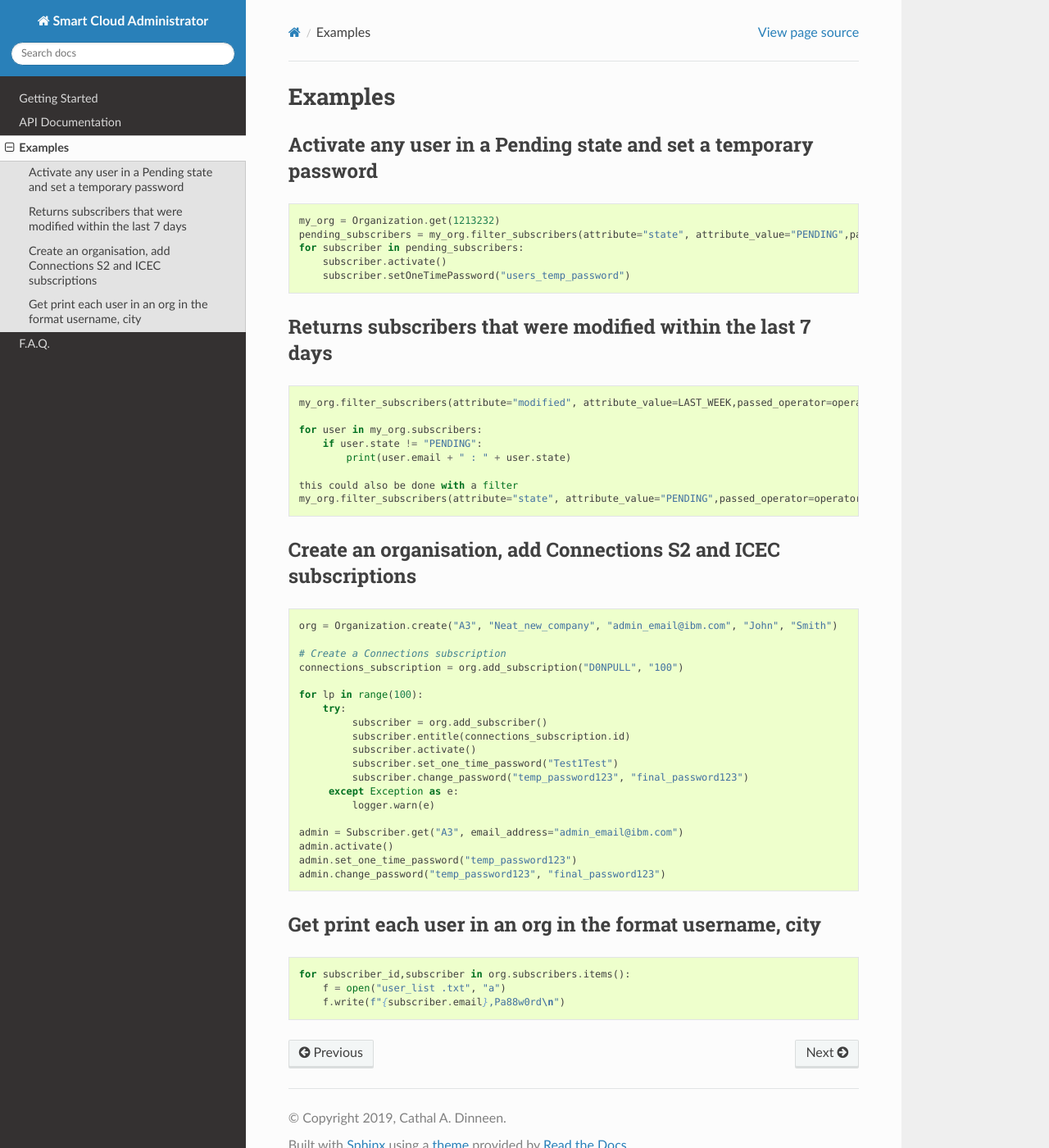
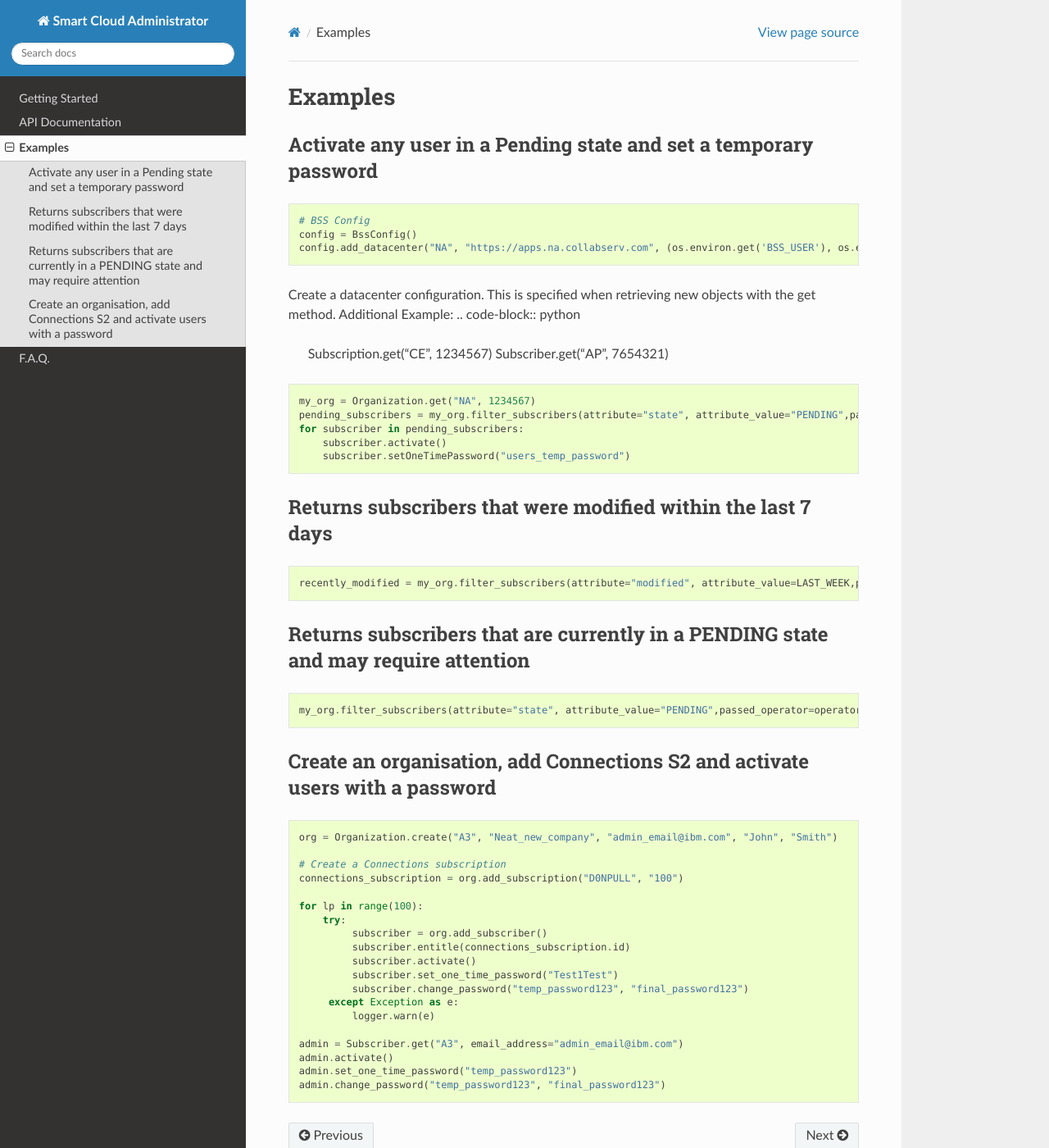
Before and after one commit to cathaldi/smartcloud-administrator, a Sphinx documentation site: the page built from docs/examples.rst, in a window 1280 px wide and 1400 px high. Shown: the whole window at 82% size. Built offline with Sphinx 7.4.7 and the Read the Docs theme 2.0.0, drawn with Linux system fonts in a browser that asks for light colours.

Commit message:
update examples.rst

```diff
--- a/docs/examples.rst
+++ b/docs/examples.rst
@@ -6,7 +6,20 @@ Activate any user in a Pending state and set a temporary password
 
 .. code-block:: python
 
-    my_org = Organization.get(1213232)
+    # BSS Config
+    config = BssConfig()
+    config.add_datacenter("NA", "https://apps.na.collabserv.com", (os.environ.get('BSS_USER'), os.environ.get('BSS_PASSWORD')))
+
+Create a datacenter configuration. This is specified when retrieving new objects with the get method.
+Additional Example:
+.. code-block:: python
+
+    Subscription.get("CE", 1234567)
+    Subscriber.get("AP", 7654321)
+
+.. code-block:: python
+
+    my_org = Organization.get("NA", 1234567)
     pending_subscribers = my_org.filter_subscribers(attribute="state", attribute_value="PENDING",passed_operator=operator.eq)
     for subscriber in pending_subscribers:
         subscriber.activate()
@@ -17,18 +30,17 @@ Returns subscribers that were modified within the last 7 days
 -------------------------------------------------------------
 .. code-block:: python
 
-    my_org.filter_subscribers(attribute="modified", attribute_value=LAST_WEEK,passed_operator=operator.ge)
+    recently_modified = my_org.filter_subscribers(attribute="modified", attribute_value=LAST_WEEK,passed_operator=operator.ge)
 
-    for user in my_org.subscribers:
-        if user.state != "PENDING":
-            print(user.email + " : " + user.state)
+Returns subscribers that are currently in a PENDING state and may require attention
+-----------------------------------------------------------------------------------
+.. code-block:: python
 
-    this could also be done with a filter
-    my_org.filter_subscribers(attribute="state", attribute_value="PENDING",passed_operator=operator.ge)
+    my_org.filter_subscribers(attribute="state", attribute_value="PENDING",passed_operator=operator.eq)
 
 
-Create an organisation, add Connections S2 and ICEC subscriptions
------------------------------------------------------------------
+Create an organisation, add Connections S2 and activate users with a password
+-----------------------------------------------------------------------------
 .. code-block:: python
 
     org = Organization.create("A3", "Neat_new_company", "admin_email@ibm.com", "John", "Smith")
@@ -50,12 +62,3 @@ Create an organisation, add Connections S2 and ICEC subscriptions
     admin.activate()
     admin.set_one_time_password("temp_password123")
     admin.change_password("temp_password123", "final_password123")
-
-
-Get print each user in an org in the format username, city
-----------------------------------------------------------
-.. code-block:: python
-
-    for subscriber_id,subscriber in org.subscribers.items():
-        f = open("user_list .txt", "a")
-        f.write(f"{subscriber.email},Pa88w0rd\n")
```
